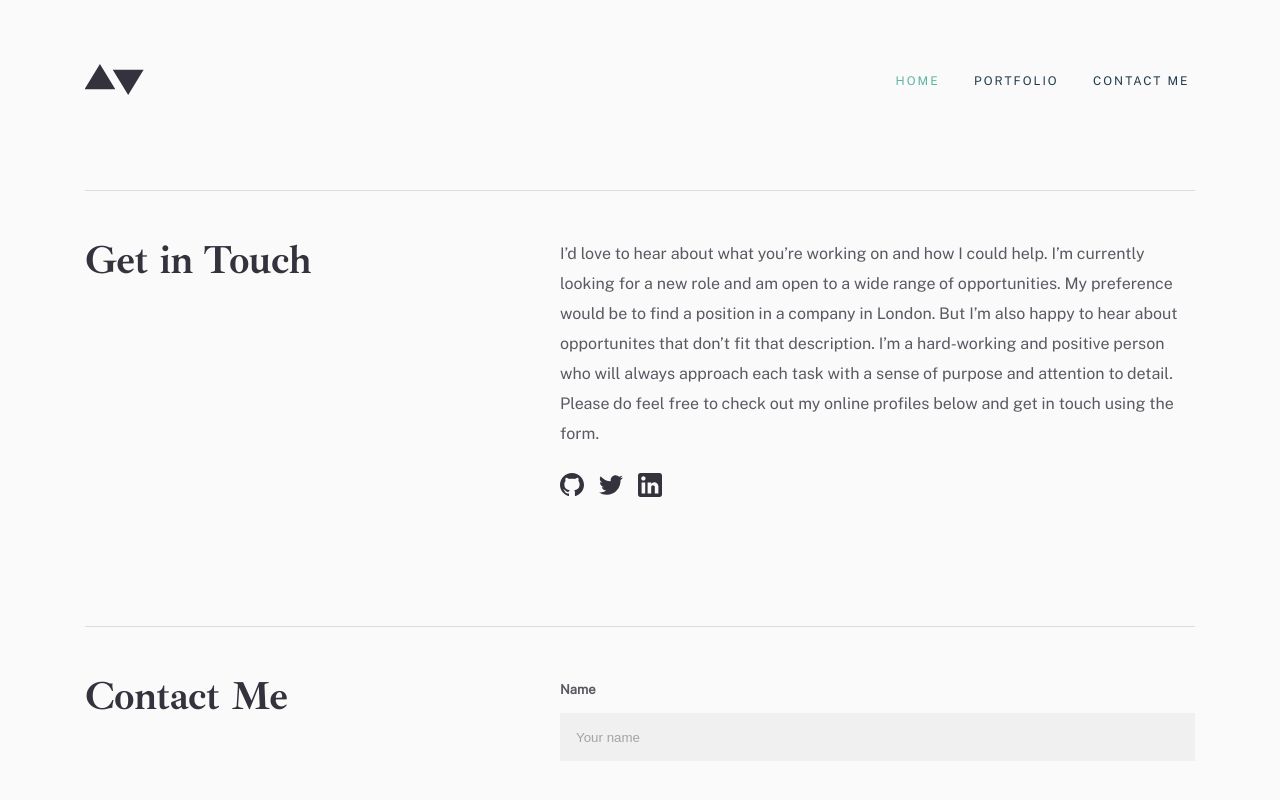
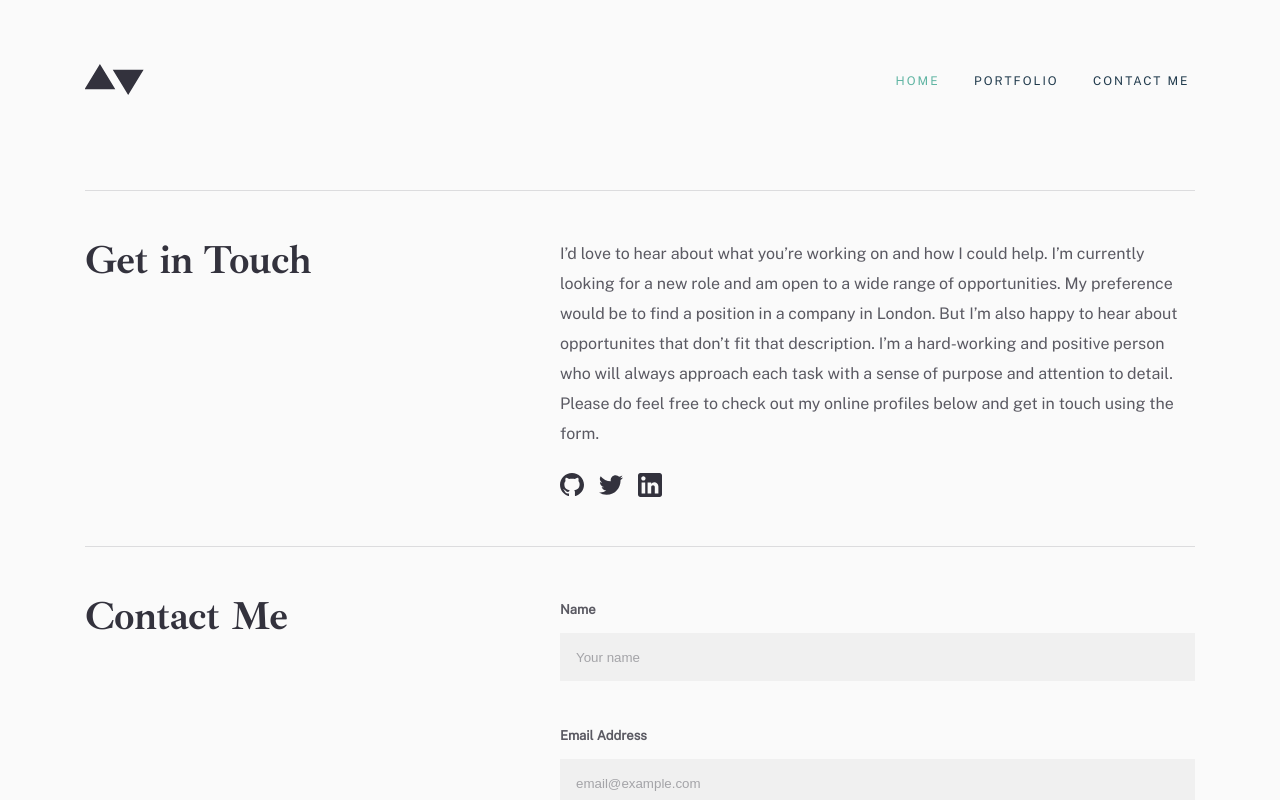
Before and after one commit to danielopq/minimalPortfolio, a React (Vite) app: page /contact in a window 1280 px wide. Shown: the top 800 px of the page. Built offline with nearby package versions, Linux system fonts and the light colour scheme.

Commit message:
ContactMe.tsx - comments added

```diff
--- a/src/components/contactMe/ContactMe.tsx
+++ b/src/components/contactMe/ContactMe.tsx
@@ -1,7 +1,10 @@
-import './contactMe.css';
 import GetInTouch from './getInTouch/GetInTouch';
 import ContactForm from './contactForm/ContactForm';
 
+/**
+ * Renders the 'Contact me' section where the user can send a contact message
+ * @returns {JSX.Element} - The ContactMe component.
+ */
 const ContactMe: React.FC = () => {
     return (
         <main id="contactMe">
--- a/src/components/contactMe/contactMe.css
+++ /dev/null
@@ -1,8 +0,0 @@
-#contactMe{
-    width: inherit;
-    height: 100%;
-    display: flex;
-    flex-direction: column;
-    align-items: center;
-    justify-content: space-between;
-}
```
Also changed, not shown: src/components/contactMe/getInTouch/getInTouch.css (+8 -0 lines).
